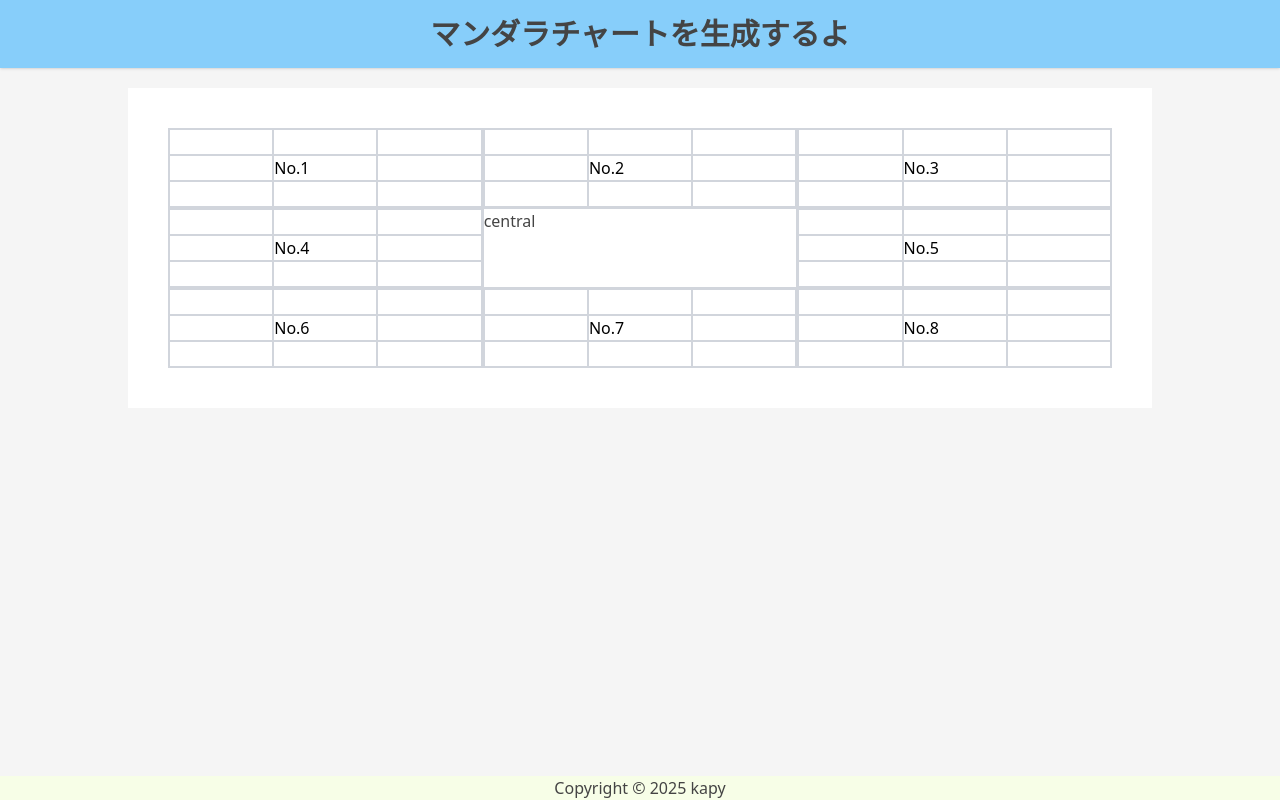
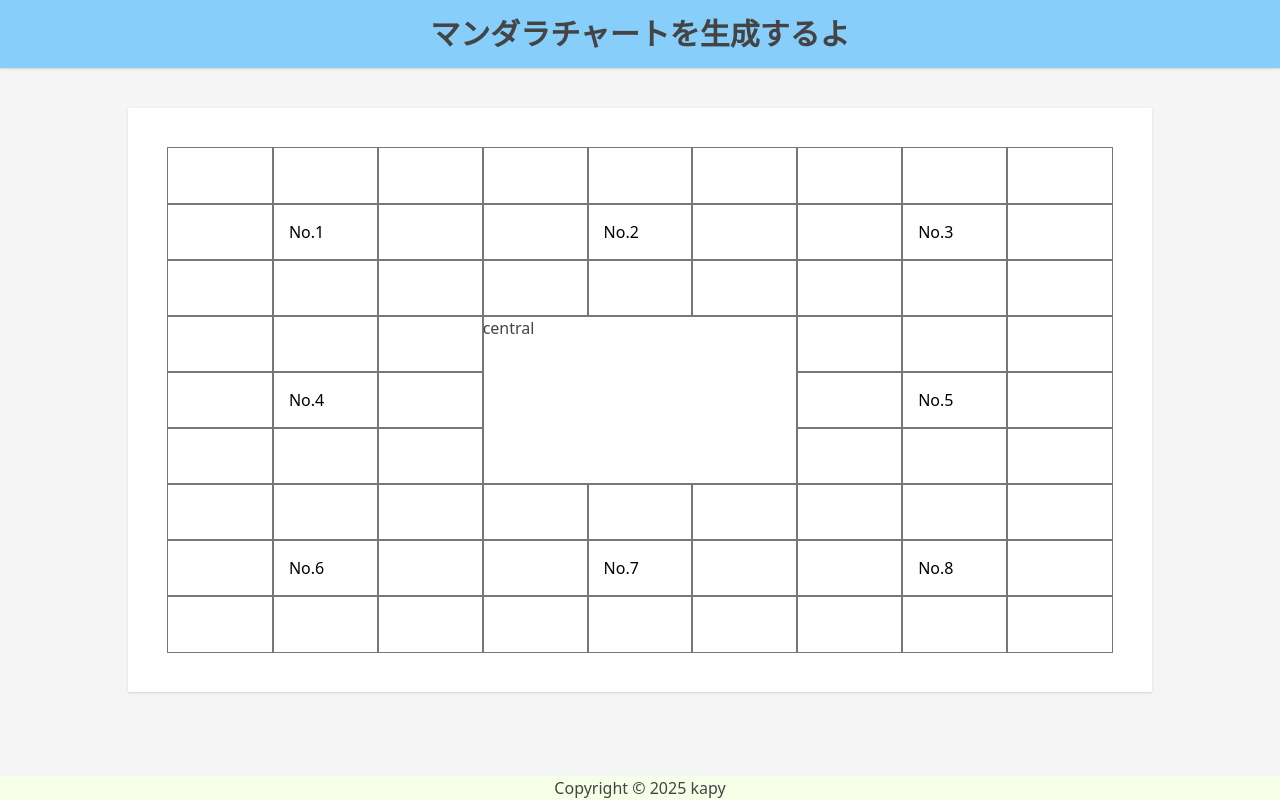
Before and after one commit to kapibara99/mandala_chart, a React (Vite) app: page / in a window 1280 px wide. Built offline with nearby package versions, Linux system fonts and the light colour scheme.

Commit message:
convert component name

```diff
--- /dev/null
+++ b/src/components/chart/chartCategory.tsx
@@ -0,0 +1,56 @@
+import { useContext, useState } from "react";
+import { ChartContext } from "./chartContext";
+import ChartMasu from "./chartMasu";
+
+type itemModeType = "central" | "title" | "item";
+export default function ChartCategory({ no }: { no: number }) {
+  const chartContext = useContext(ChartContext);
+  if (!chartContext.content.items[no]) {
+    return <div>No Data</div>;
+  }
+  return (
+    <div
+      className="text-center m-auto outline outline-base-line grid grid-cols-3"
+      data-name={no}
+    >
+      <ChartMasu
+        key={`item-${no}-${0}`}
+        value={chartContext.content.items[no].itemList[0]}
+      />
+      <ChartMasu
+        key={`item-${no}-${1}`}
+        value={chartContext.content.items[no].itemList[1]}
+      />
+      <ChartMasu
+        key={`item-${no}-${2}`}
+        value={chartContext.content.items[no].itemList[2]}
+      />
+
+      <ChartMasu
+        key={`item-${no}-${3}`}
+        value={chartContext.content.items[no].itemList[3]}
+      />
+      <ChartMasu
+        key={`item-${no}-title`}
+        value={chartContext.content.items[no].itemTitle}
+      />
+      <ChartMasu
+        key={`item-${no}-${4}`}
+        value={chartContext.content.items[no].itemList[4]}
+      />
+
+      <ChartMasu
+        key={`item-${no}-${5}`}
+        value={chartContext.content.items[no].itemList[5]}
+      />
+      <ChartMasu
+        key={`item-${no}-${6}`}
+        value={chartContext.content.items[no].itemList[6]}
+      />
+      <ChartMasu
+        key={`item-${no}-${7}`}
+        value={chartContext.content.items[no].itemList[7]}
+      />
+    </div>
+  );
+}
--- a/src/components/chart/chartItem.tsx
+++ /dev/null
@@ -1,24 +0,0 @@
-import { useContext, useState } from "react";
-import { ChartContext } from "./chartContext";
-
-type itemModeType = "central" | "title" | "item";
-export default function ChartItem({
-  itemMode,
-  key,
-  value,
-}: {
-  itemMode: itemModeType;
-  key: string;
-  value: string;
-}) {
-  const chartContext = useContext(ChartContext);
-  return (
-    <div
-      data-key={key}
-      className="border border-gray-300"
-      style={{ color: chartContext.style.itemFontColor }}
-    >
-      <input type="text" name={`chart-${itemMode}-${key}`} value={value} />
-    </div>
-  );
-}
--- a/src/components/chart/chartMasu.tsx
+++ b/src/components/chart/chartMasu.tsx
@@ -1,70 +1,22 @@
 import { useContext } from "react";
 import { ChartContext } from "./chartContext";
-import ChartItem from "./chartItem";
+import ChartCategory from "./chartCategory";
 
 export default function ChartMasu({
-  no,
-  title,
+  value,
+  key,
 }: {
-  no: number;
-  title: string;
+  value: string;
+  key: string;
 }) {
   const chartContext = useContext(ChartContext);
-  if (!chartContext.content.items[no]) {
-    return <div>No Data</div>;
-  }
   return (
     <div
-      className="text-center m-auto border border-gray-300 grid grid-cols-3"
-      data-name={no}
+      data-key={key}
+      className="outline outline-base-line p-4"
+      style={{ color: chartContext.style.itemFontColor }}
     >
-      <ChartItem
-        itemMode="item"
-        key={`item-${no}-${0}`}
-        value={chartContext.content.items[no].itemList[0]}
-      />
-      <ChartItem
-        itemMode="item"
-        key={`item-${no}-${1}`}
-        value={chartContext.content.items[no].itemList[1]}
-      />
-      <ChartItem
-        itemMode="item"
-        key={`item-${no}-${2}`}
-        value={chartContext.content.items[no].itemList[2]}
-      />
-
-      <ChartItem
-        itemMode="item"
-        key={`item-${no}-${3}`}
-        value={chartContext.content.items[no].itemList[3]}
-      />
-      <ChartItem
-        itemMode="title"
-        key={`item-${no}-title`}
-        value={chartContext.content.items[no].itemTitle}
-      />
-      <ChartItem
-        itemMode="item"
-        key={`item-${no}-${4}`}
-        value={chartContext.content.items[no].itemList[4]}
-      />
-
-      <ChartItem
-        itemMode="item"
-        key={`item-${no}-${5}`}
-        value={chartContext.content.items[no].itemList[5]}
-      />
-      <ChartItem
-        itemMode="item"
-        key={`item-${no}-${6}`}
-        value={chartContext.content.items[no].itemList[6]}
-      />
-      <ChartItem
-        itemMode="item"
-        key={`item-${no}-${7}`}
-        value={chartContext.content.items[no].itemList[7]}
-      />
+      <input type="text" name={`chart-${key}`} value={value} />
     </div>
   );
 }
--- a/src/components/chart/main.tsx
+++ b/src/components/chart/main.tsx
@@ -1,7 +1,6 @@
 import { useContext } from "react";
 import ChartContextElement, { ChartContext } from "./chartContext";
-import ChartItem from "./chartItem";
-import ChartMasu from "./chartMasu";
+import ChartCategory from "./chartCategory";
 
 export default function MandalaChartMain() {
   const chartContext = useContext(ChartContext);
@@ -9,50 +8,18 @@ export default function MandalaChartMain() {
     return <div>MandalaChart Error</div>;
   }
   return (
-    <div className="w-4/5 mt-5 m-auto p-10 bg-white">
+    <div className="w-4/5 mt-10 m-auto p-10 bg-white shadow-sm">
       <ChartContextElement>
         <div className="grid grid-cols-3">
-          <ChartMasu
-            title={chartContext.content.items[0].itemTitle}
-            no={0}
-            key={`masu-${0}`}
-          />
-          <ChartMasu
-            title={chartContext.content.items[1].itemTitle}
-            no={1}
-            key={`masu-${1}`}
-          />
-          <ChartMasu
-            title={chartContext.content.items[2].itemTitle}
-            no={2}
-            key={`masu-${2}`}
-          />
-          <ChartMasu
-            title={chartContext.content.items[3].itemTitle}
-            no={3}
-            key={`masu-${3}`}
-          />
-          <div className="border border-gray-300">central</div>
-          <ChartMasu
-            title={chartContext.content.items[4].itemTitle}
-            no={4}
-            key={`masu-${4}`}
-          />
-          <ChartMasu
-            title={chartContext.content.items[5].itemTitle}
-            no={5}
-            key={`masu-${5}`}
-          />
-          <ChartMasu
-            title={chartContext.content.items[6].itemTitle}
-            no={6}
-            key={`masu-${6}`}
-          />
-          <ChartMasu
-            title={chartContext.content.items[7].itemTitle}
-            no={7}
-            key={`masu-${7}`}
-          />
+          <ChartCategory no={0} />
+          <ChartCategory no={1} />
+          <ChartCategory no={2} />
+          <ChartCategory no={3} />
+          <div className="outline outline-base-line">central</div>
+          <ChartCategory no={4} />
+          <ChartCategory no={5} />
+          <ChartCategory no={6} />
+          <ChartCategory no={7} />
         </div>
       </ChartContextElement>
     </div>
```
